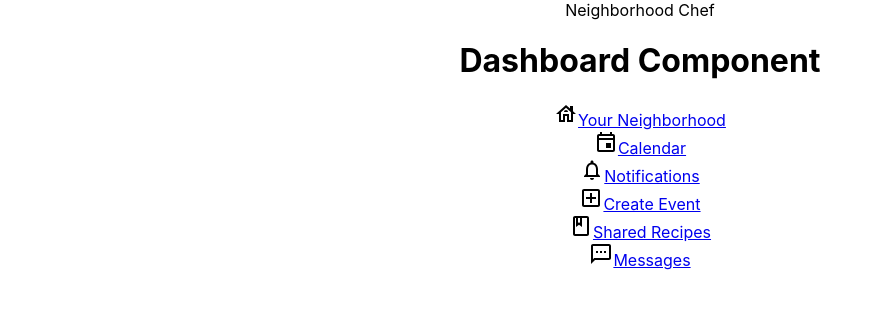
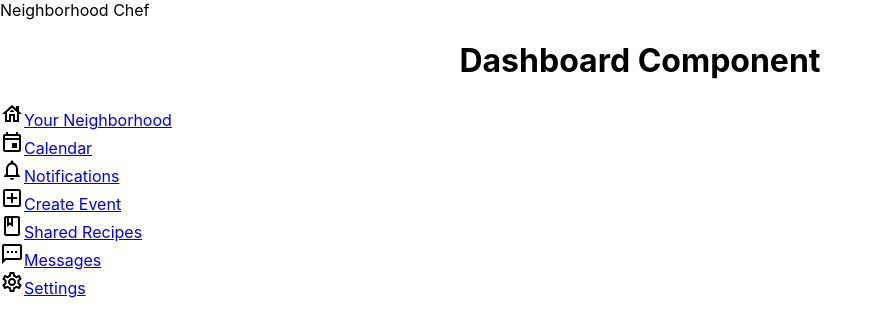
Before and after one commit to BloomTech-Labs/neighborhood-chef-fe, a React (Create React App) app: page /dashboard in a window 1280 px wide. Shown: the top 336 px of the page, without its empty margins (0-882 px from the left). Built offline with nearby package versions, Linux system fonts and the light colour scheme.

Commit message:
added header component, import icon lib

```diff
--- a/package.json
+++ b/package.json
@@ -3,6 +3,10 @@
   "version": "0.1.0",
   "private": true,
   "dependencies": {
+    "@iconify/icons-ic": "^1.0.11",
+    "@iconify/icons-mdi": "^1.0.94",
+    "@iconify/icons-whh": "^1.0.3",
+    "@iconify/react": "^1.1.3",
     "@material-ui/core": "^4.9.11",
     "@material-ui/icons": "^4.9.1",
     "@testing-library/jest-dom": "^4.2.4",
--- a/src/App.css
+++ b/src/App.css
@@ -36,8 +36,17 @@
     transform: rotate(360deg);
   }
 }
+.header-container {
+  display: flex;
+  justify-content: space-between;
+}
+.dashboard-main {
+  display: flex;
+  justify-content: space-between;
+}
 
-.sidebar-component {
+.sidebar-container {
   display: flex;
   flex-direction: column;
+  text-align: left;
 }
--- a/src/App.js
+++ b/src/App.js
@@ -12,7 +12,6 @@ import Dashboard from "./components/dashboard/Dashboard";
 function App() {
   return (
     <div className="App">
-      <header> Neighborhood Chef</header>
       <Routes>
         <Route path="/dashboard" element={<Dashboard />} />
         <Route path="/create-event" element={<CreateEvent />} />
--- a/src/components/dashboard/Dashboard.js
+++ b/src/components/dashboard/Dashboard.js
@@ -1,11 +1,15 @@
 import React from "react";
 import Sidebar from "./Sidebar";
+import Header from "./Header";
 
 const Dashboard = () => {
   return (
-    <div>
+    <div className="dashboard-container">
+      <Header />
       <h1>Dashboard Component</h1>
-      <Sidebar />
+      <div className="dashboard-main">
+        <Sidebar />
+      </div>
     </div>
   );
 };
--- /dev/null
+++ b/src/components/dashboard/Header.js
@@ -0,0 +1,20 @@
+import React from "react";
+import { Icon, InlineIcon } from "@iconify/react";
+import chefIcon from "@iconify/icons-whh/chef";
+import roundAccountCircle from "@iconify/icons-ic/round-account-circle";
+
+const Header = () => {
+  return (
+    <div className="header-container">
+      <div>
+        <Icon width="1.5em" icon={chefIcon} />
+        <span>Neighborhood Chef</span>
+      </div>
+      <div>
+        <Icon width="3em" icon={roundAccountCircle} />
+      </div>
+    </div>
+  );
+};
+
+export default Header;
--- a/src/components/dashboard/Sidebar.js
+++ b/src/components/dashboard/Sidebar.js
@@ -7,6 +7,7 @@ import NotificationsNoneOutlinedIcon from "@material-ui/icons/NotificationsNoneO
 import AddBoxOutlinedIcon from "@material-ui/icons/AddBoxOutlined";
 import BookOutlinedIcon from "@material-ui/icons/BookOutlined";
 import SmsOutlinedIcon from "@material-ui/icons/SmsOutlined";
+import SettingsOutlinedIcon from "@material-ui/icons/SettingsOutlined";
 
 const Sidebar = () => {
   return (
@@ -35,6 +36,10 @@ const Sidebar = () => {
         <SmsOutlinedIcon />
         <Link to="/messages">Messages</Link>
       </div>
+      <div>
+        <SettingsOutlinedIcon />
+        <Link to="/settings">Settings</Link>
+      </div>
     </nav>
   );
 };
```
Also changed, not shown: 1 other file (tests, documents, lock files or other folders).
